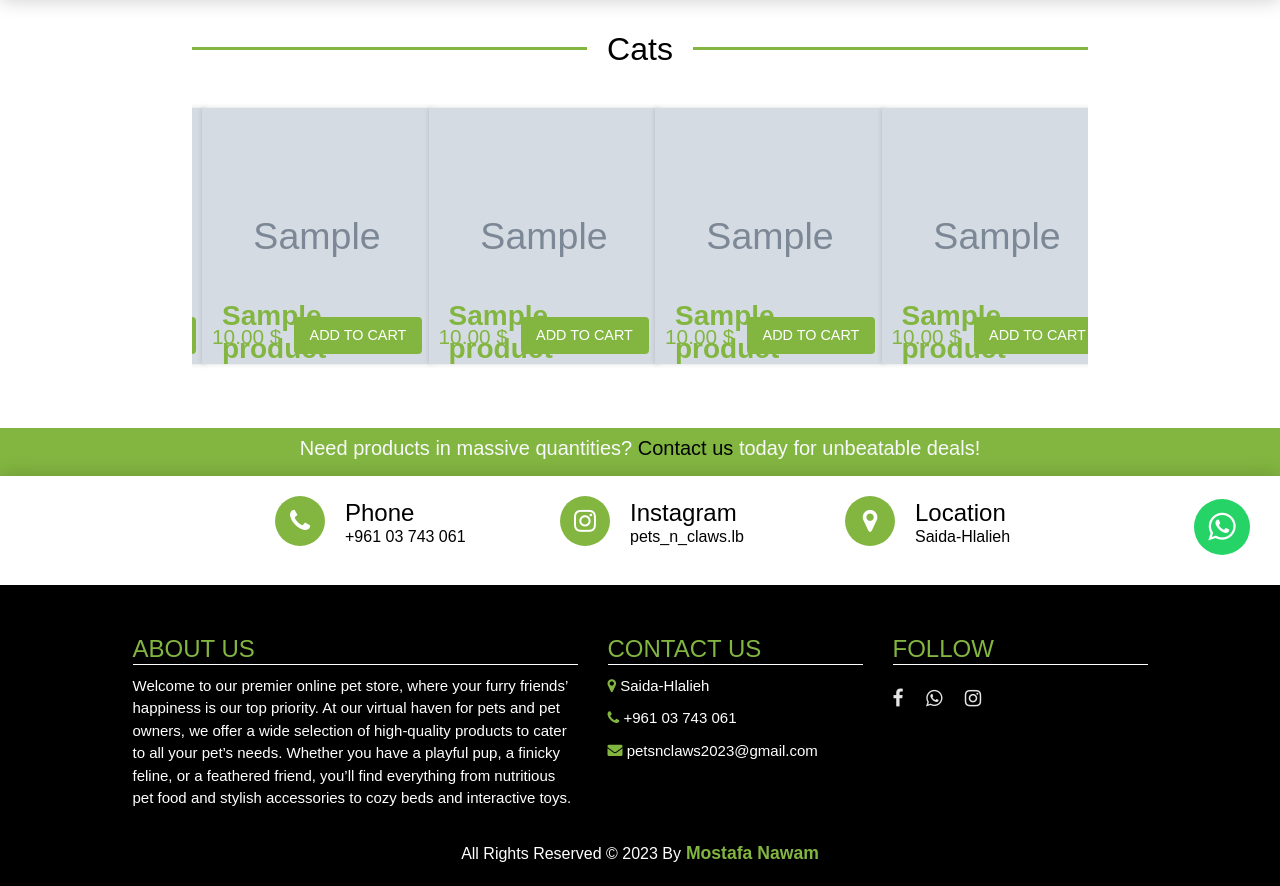
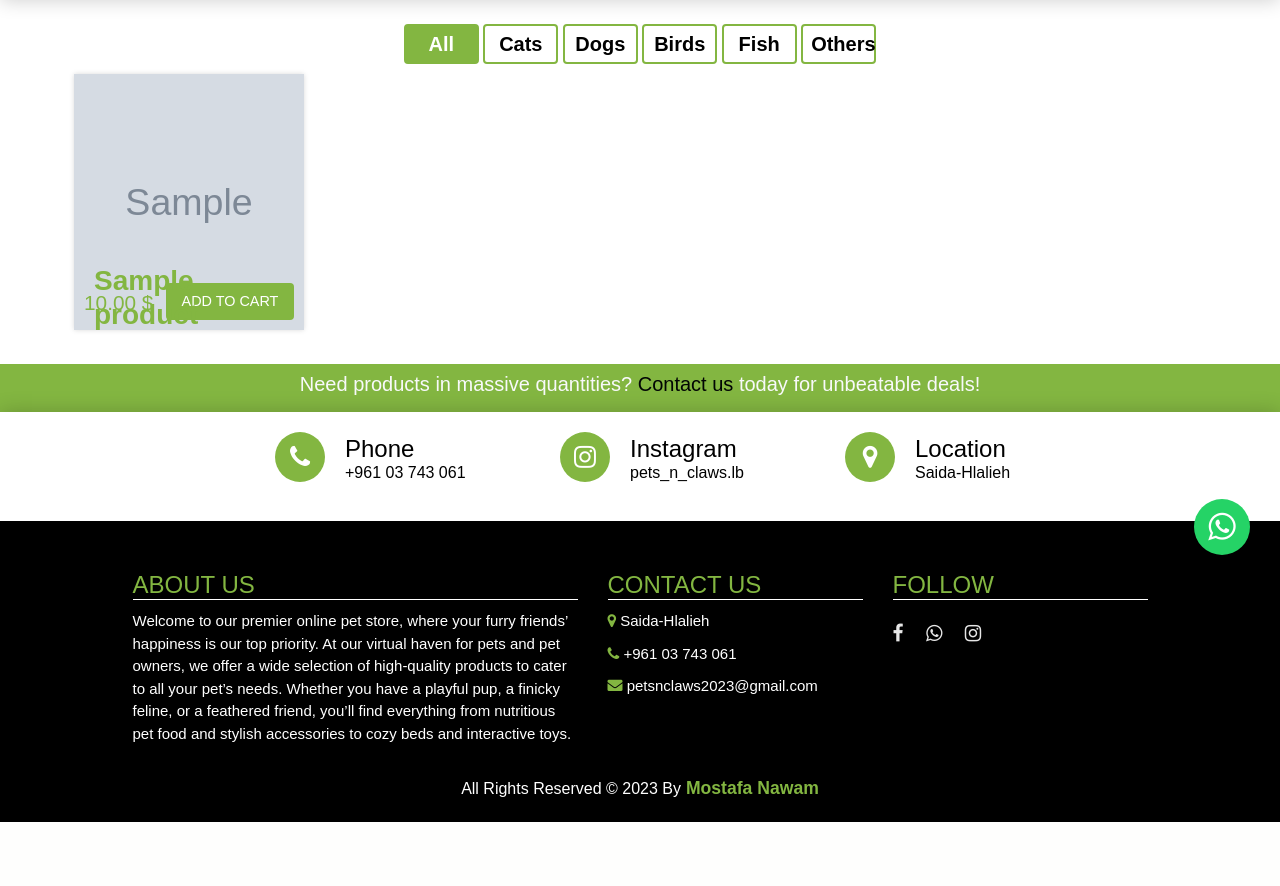
Before and after one commit to mostafanawam/e_commerce, a Django app: page /products/ in a window 1280 px wide. Shown: the part 215-1101 px from the top of the page. After the commit the page ends 1037 px from the top, so only its background shows below. Run offline with Django 4.2, Linux system fonts and the light colour scheme; data comes from the database, SQL or seed files in the repository; tables that the repository leaves empty hold one stand-in row (values such as "Sample post"); grey boxes marked "Sample" are stand-in pictures; parts of the project's set-up code (start-up, migrations or seed data) failed here and were passed over; some libraries are stand-ins or nearby versions; some web fonts are replaced.

Commit message:
update list

```diff
--- a/assets/css/ourwork.css
+++ b/assets/css/ourwork.css
@@ -22,6 +22,8 @@
     width: 100%;
     max-width: 100%;
     border-radius: 50% !important;
+    transform: scale(1);
+    transition: 0.5s ease all;
 }
 
 .img1 {
@@ -36,6 +38,10 @@
     transform: scale(0.9);
 }
 
+.effect11:hover .cat-img {
+    transform: scale(0.9);
+}
+
 @media screen and (max-width: 650px) {
     .img1 {
         height: 6rem;
--- a/assets/css/shop-home.css
+++ b/assets/css/shop-home.css
@@ -102,9 +102,9 @@
 
     @media only screen and (max-width: 600px) {
         .container-main {
-            margin-left: 2rem;
+            margin-left: 1rem;
             /* Example padding value */
-            margin-right: 15px;
+            margin-right: 1rem;
             /* Example padding value */
         }
     }
@@ -114,7 +114,7 @@
         overflow: hidden;
         margin: 10px;
         min-width: 230px;
-        max-width: 315px;
+        max-width: 310px;
         width: 100%;
         /* background: black; */
         text-align: left;
@@ -1741,6 +1741,49 @@
         margin-right: 30px;
     }
 
+    .cat-links {
+        color: black;
+    }
+
+    .cat-links:hover {
+        color: var(--green3);
+    }
+
+    .prod-container {
+        margin-left: 5%;
+        /* Example padding value */
+        margin-right: 5%;
+        /* Example padding value */
+    }
+
+    .badge-green {
+        border: 2px solid var(--green3);
+        background-color: transparent;
+        color: black;
+        padding: 8px;
+        font-size: 20px;
+        width: 75px;
+        /* Adjust the font-size as needed */
+    }
+
+    .badge-green:hover {
+        color: black;
+    }
+
+    .active-cat-link {
+        background-color: var(--green3);
+        color: white;
+        border: 2px solid var(--green3);
+    }
+
+    @media only screen and (max-width: 600px) {
+        .badge-green {
+            padding: 5px;
+            font-size: 13px;
+            width: 50px;
+        }
+    }
+
     @media screen and (max-width: 767px) {
         .text-overlay h1 {
             font-size: 3rem;
--- a/e_commerce/settings.py
+++ b/e_commerce/settings.py
@@ -65,7 +65,8 @@ INSTALLED_APPS += [
     'users',
     'home',
     'settings',
-    'django_celery_results'
+    'django_celery_results',
+    'django_filters',
 ]
 
 
--- a/home/templates/products.html
+++ b/home/templates/products.html
@@ -46,7 +46,7 @@
 
 {% block main %}
 
-<div class="container-main">
+ <div class="prod-container">
 
 
 {% comment %} <div class="row">
@@ -59,19 +59,61 @@
              {% endfor %}
 
 </div></div></div></div> {% endcomment %}
+<div class=" mt-4  text-center">
+  {% if not request.GET.category %}
+    <a class="badge  pointer-cursor badge-green  active-cat-link" href="/products/">All</a>
+  {% else %}
+    <a class="badge  pointer-cursor badge-green " href="/products/">All</a>
+  {% endif %}
 
-  {% for category_name, product_list in products.items %}
-      <h2 class="title-sell mt-6">{{ category_name }}</h2> <!-- Display the category name -->
+  {% for cat in categories %}
+  {% if request.GET.category == cat.name %}
+      <a class="badge  pointer-cursor badge-green  active-cat-link" href="/products/?category={{cat.name}}">{{cat.name}}</a>
+    {% else %}
+      <a class="badge  pointer-cursor badge-green " href="/products/?category={{cat.name}}">{{cat.name}}</a>
+    {% endif %}
 
-      <div class="owl-carousel owl-theme  mb-4 ">
 
-        {% for product in product_list %}
-        <div class="form-group item">
+  {% endfor %}
+
+
+</div>
+
+{% comment %} <div class="row ">
+  <div class="col-md-2  d-none d-md-block">
+
+      <div class="h3" style=" color: var(--green3);">
+        Categories
+      </div>
+
+    {% for cat in categories %}
+    <div class="h4">
+      {% if request.GET.category == cat.name %}
+        <a href="/products/?category={{cat.name}}" style="text-decoration: none;" class="cat-links active-cat-link">{{cat.name}}</a>
+      {% else %}
+        <a href="/products/?category={{cat.name}}" style="text-decoration: none;" class="cat-links">{{cat.name}}</a>
+      {% endif %}
+    </div>
+    {% endfor %}
+
+    <div class="h4 ">
+      <a href="/products/" style="text-decoration: none; color: var(--green3);">Clear <i class="fas fa-times fa-xs"></i>
+      </a>
+    </div>
+
+  </div>  {% endcomment %}
+
+
+
+    <div class="row  ">
+
+      {% for product in products %}
+      <div class="col-md-2 col-12  effect11">
         <figure class="snip1396 green hover prod-img">
           {% if product.image  %}
-            <img src="{{ product.image.url }}">
+          <img src="{{ product.image.url }}" alt="test" style="width:100%">
       {% else %}
-            <img src="assets/empty.png" alt="test" >
+          <img src="assets/empty.png" alt="test" style="width:100%">
       {% endif %}
           <figcaption>
             <h3 class="{{product.color}}">  {{ product.name }}</h3>
@@ -97,7 +139,12 @@
     </div>
 
 
-  {% endfor %}
+
+
+
+
+</div>
+
 
 
 
@@ -138,10 +185,10 @@
                   items: 2, // Number of items to display at 576px-768px screen width
               },
               768:{
-                  items: 2, // Number of items to display at 768px-992px screen width
+                  items: 5, // Number of items to display at 768px-992px screen width
               },
               992:{
-                  items: 4, // Number of items to display at 992px and above screen width
+                  items: 5, // Number of items to display at 992px and above screen width
               }
           }
       });
--- a/home/views.py
+++ b/home/views.py
@@ -6,7 +6,7 @@ from cart.models import *
 from cart.views import send_email
 from settings.models import Settings
 from .models import *
-
+import django_filters
 
 def homepage(request):
 
@@ -37,32 +37,32 @@ def homepage(request):
     }
     return render(request, 'home.html',context)
 
+
+
+class ProductFilter(django_filters.FilterSet):
+    category = django_filters.CharFilter(field_name='category__name', lookup_expr='exact')
+
+    class Meta:
+        model = Product
+        fields = ['category']
+
 def productsPage(request):
 
     categories=Category.objects.all()
 
-    products_list={}
-
-    for category in categories:
-        products = Product.objects.filter(status__listed=True,category=category)
-        if(products.count()> 0):
-            products_list[category.name]=products
-
+    filter = ProductFilter(request.GET, queryset=Product.objects.filter(status__listed=True))
     cart = request.session.get('cart', [])
-
 
     total_qty=0
     for item in cart:
         total_qty+=item['qty']
 
-
     context = {
-        'products': products_list,
+        'products': filter.qs,
         "cart":cart,
-        'total_qty':total_qty
-        # "categories":categories
+        'total_qty':total_qty,
+        "categories":categories
     }
-
     return render(request, 'products.html',context)
 
 def contactUs(request):
@@ -91,7 +91,6 @@ def contactUs(request):
         except Exception as e:
             print(f"email didnt send,{e}")
 
-
         context={
             "success":'success',
         }
@@ -117,7 +116,6 @@ def searchProducts(request):
 
         products = Product.objects.filter(Q(name__icontains=query) | Q(description__icontains=query))
 
-
         cart = request.session.get('cart', [])
         total_qty=0
         for item in cart:
@@ -131,3 +129,9 @@ def searchProducts(request):
         }
 
         return render(request, 'search_products.html',context)
+
+
+    # for category in categories:
+    #     products = Product.objects.filter(status__listed=True,category=category)
+    #     if(products.count()> 0):
+    #         products_list[category.name]=products
--- a/requirements.txt
+++ b/requirements.txt
@@ -2,6 +2,7 @@ Django==4.2
 Pillow==9.4.0
 django-resized==1.0.2
 celery==5.3.4
-redis
+redis==4.6.0
 psycopg2-binary==2.9.5
 django-celery-results==2.5.1
+django-filter==23.3
```
Also changed, not shown: home/templates/home.html (+4 -4 lines), assets/products/dasdsa/dasdsa.jpg (deleted), assets/products/dasdsad/dasdsad.jpg (deleted), assets/products/dasdsada/dasdsada.jpg (deleted), assets/products/dsadad/dsadad.jpg (deleted), assets/products/product1/product1.jpg (deleted), assets/products/product2/product2.jpg (deleted), assets/products/product3/product3.jpg (deleted), assets/products/test/test.jpg (deleted), assets/products/test/test_m8nh4UB.jpg (deleted), assets/products/tests/tests.jpg (deleted). Lines whose indentation alone changed are shown as unchanged.
